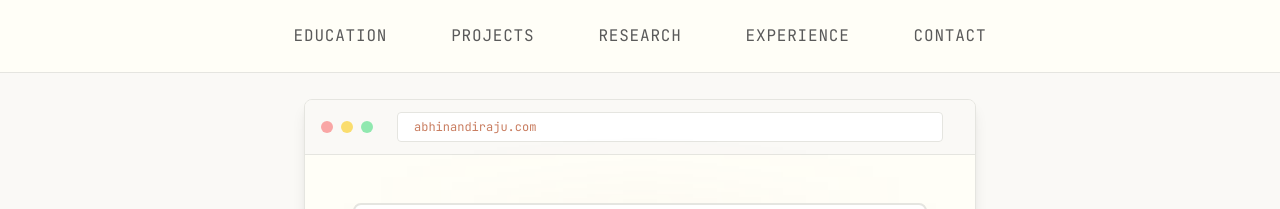
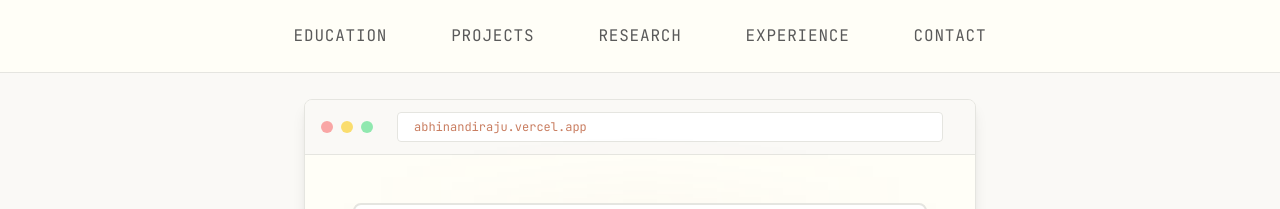
Before and after one commit to AbhiN34/Personal-Website, a Next.js app: page / in a window 1280 px wide. Shown: the top 209 px of the page. Built offline with nearby package versions, Linux system fonts and the light colour scheme; a web font is replaced by a local one.

Commit message:
UI update

```diff
--- a/components/FakeBrowserHero.tsx
+++ b/components/FakeBrowserHero.tsx
@@ -98,7 +98,7 @@ export default function FakeBrowserHero() {
               <div className="w-3 h-3 rounded-full bg-green-400/60"></div>
             </div>
             <div className="flex-1 mx-4 px-4 py-1.5 bg-white rounded text-xs text-text-light font-mono border border-[#E5E5E0]">
-              <span className="text-accent-primary">abhinandiraju.com</span>
+              <span className="text-accent-primary">abhinandiraju.vercel.app</span>
             </div>
           </div>
 
--- a/package.json
+++ b/package.json
@@ -2,6 +2,9 @@
   "name": "personal-website",
   "version": "0.1.0",
   "private": true,
+  "engines": {
+    "node": ">=18.0.0"
+  },
   "scripts": {
     "dev": "next dev",
     "build": "next build",
```
